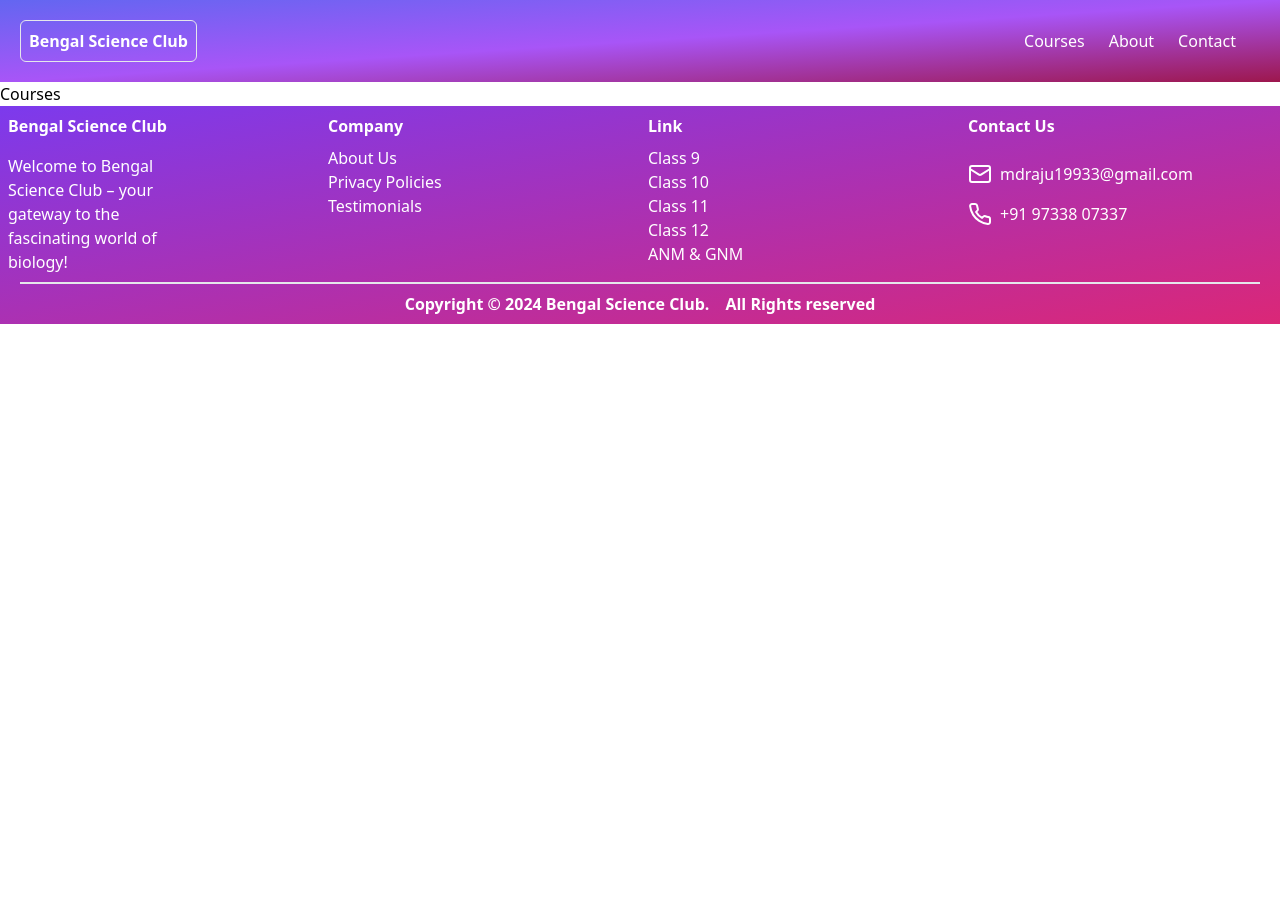
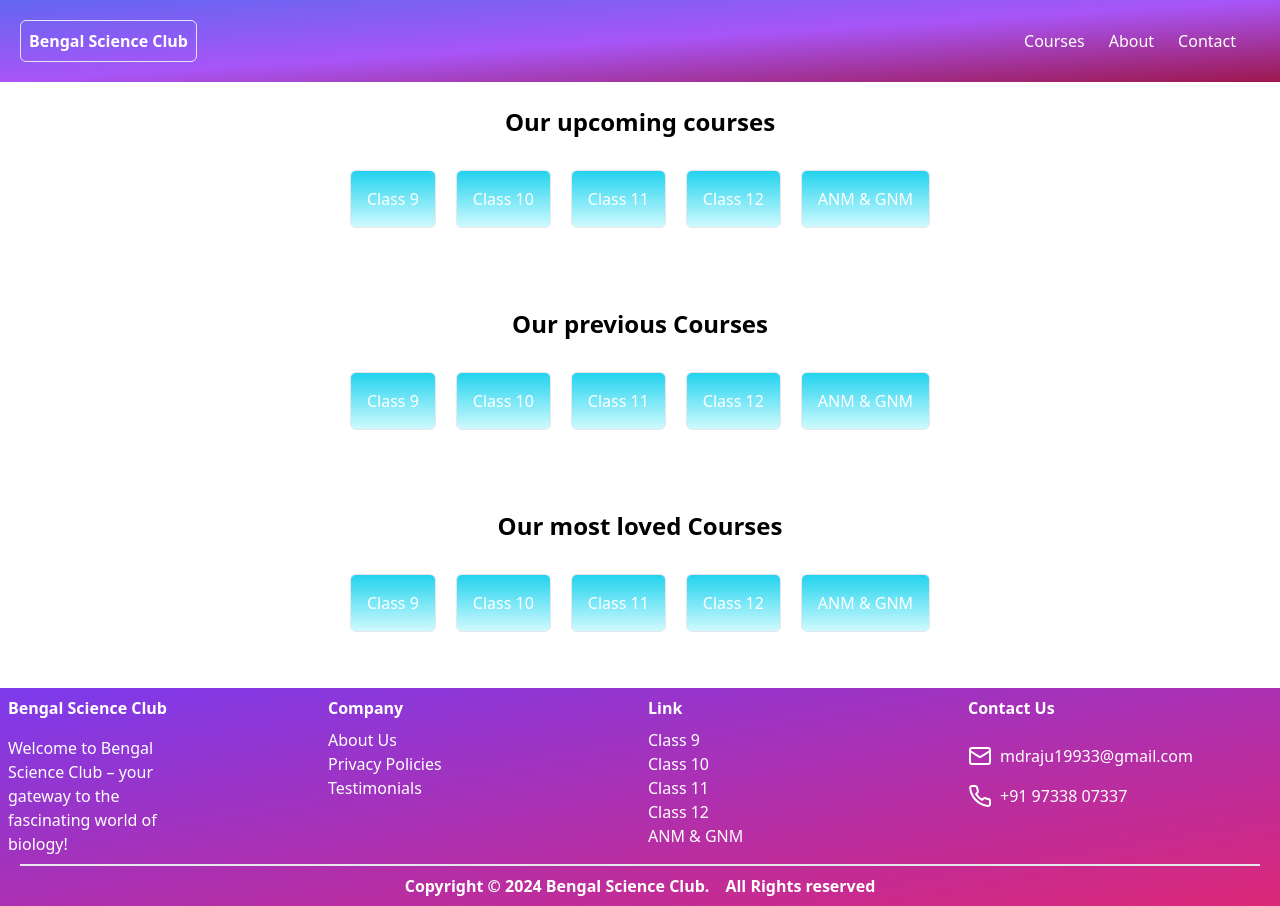
Before and after one commit to tanbirali/Bengal-Science-Club-Website, a React (Vite) app: page /courses in a window 1280 px wide. Before the commit the page ends 800 px from the top, so only its background shows below. Built offline with nearby package versions, Linux system fonts and the light colour scheme.

Commit message:
Courses page rendered

```diff
--- a/src/components/Courses.jsx
+++ b/src/components/Courses.jsx
@@ -1,7 +1,72 @@
 import React from "react";
 
 const Courses = () => {
-  return <div>Courses</div>;
+  return (
+    <div>
+      <div className="p-6">
+        <h1 className="text-center font-bold text-2xl">Our upcoming courses</h1>
+        <div className="flex flex-col p-8 gap-5 lg:flex-row justify-center">
+          <div className="border p-4 rounded-md bg-gradient-to-b from-cyan-400 to-cyan-100">
+            <h1 className="text-white text-center">Class 9</h1>
+          </div>
+          <div className="border p-4 rounded-md bg-gradient-to-b from-cyan-400 to-cyan-100">
+            <h1 className="text-white text-center">Class 10</h1>
+          </div>
+          <div className="border p-4 rounded-md bg-gradient-to-b from-cyan-400 to-cyan-100">
+            <h1 className="text-white text-center">Class 11</h1>
+          </div>
+          <div className="border p-4 rounded-md bg-gradient-to-b from-cyan-400 to-cyan-100">
+            <h1 className="text-white text-center">Class 12</h1>
+          </div>
+          <div className="border p-4 rounded-md bg-gradient-to-b from-cyan-400 to-cyan-100">
+            <h1 className="text-white text-center">ANM & GNM</h1>
+          </div>
+        </div>
+      </div>
+      <div className="p-6">
+        <h2 className="text-center font-bold text-2xl">Our previous Courses</h2>
+        <div className="flex flex-col p-8 gap-5 lg:flex-row justify-center">
+          <div className="border p-4 rounded-md bg-gradient-to-b from-cyan-400 to-cyan-100">
+            <h1 className="text-white text-center">Class 9</h1>
+          </div>
+          <div className="border p-4 rounded-md bg-gradient-to-b from-cyan-400 to-cyan-100">
+            <h1 className="text-white text-center">Class 10</h1>
+          </div>
+          <div className="border p-4 rounded-md bg-gradient-to-b from-cyan-400 to-cyan-100">
+            <h1 className="text-white text-center">Class 11</h1>
+          </div>
+          <div className="border p-4 rounded-md bg-gradient-to-b from-cyan-400 to-cyan-100">
+            <h1 className="text-white text-center">Class 12</h1>
+          </div>
+          <div className="border p-4 rounded-md bg-gradient-to-b from-cyan-400 to-cyan-100">
+            <h1 className="text-white text-center">ANM & GNM</h1>
+          </div>
+        </div>
+      </div>
+      <div className="p-6">
+        <h2 className="text-center font-bold text-2xl">
+          Our most loved Courses
+        </h2>
+        <div className="flex flex-col p-8 gap-5 lg:flex-row justify-center">
+          <div className="border p-4 rounded-md bg-gradient-to-b from-cyan-400 to-cyan-100">
+            <h1 className="text-white text-center">Class 9</h1>
+          </div>
+          <div className="border p-4 rounded-md bg-gradient-to-b from-cyan-400 to-cyan-100">
+            <h1 className="text-white text-center">Class 10</h1>
+          </div>
+          <div className="border p-4 rounded-md bg-gradient-to-b from-cyan-400 to-cyan-100">
+            <h1 className="text-white text-center">Class 11</h1>
+          </div>
+          <div className="border p-4 rounded-md bg-gradient-to-b from-cyan-400 to-cyan-100">
+            <h1 className="text-white text-center">Class 12</h1>
+          </div>
+          <div className="border p-4 rounded-md bg-gradient-to-b from-cyan-400 to-cyan-100">
+            <h1 className="text-white text-center">ANM & GNM</h1>
+          </div>
+        </div>
+      </div>
+    </div>
+  );
 };
 
 export default Courses;
```
